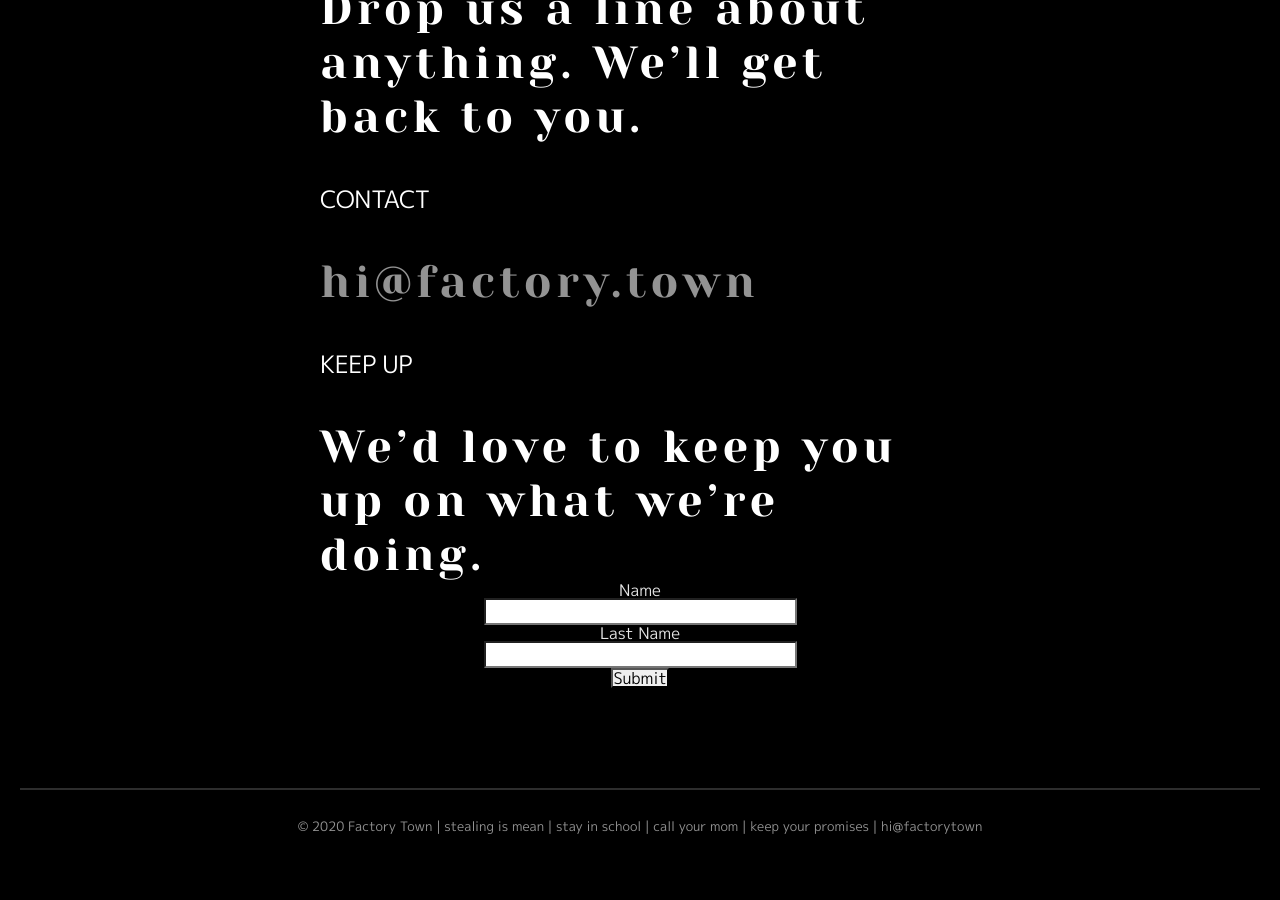
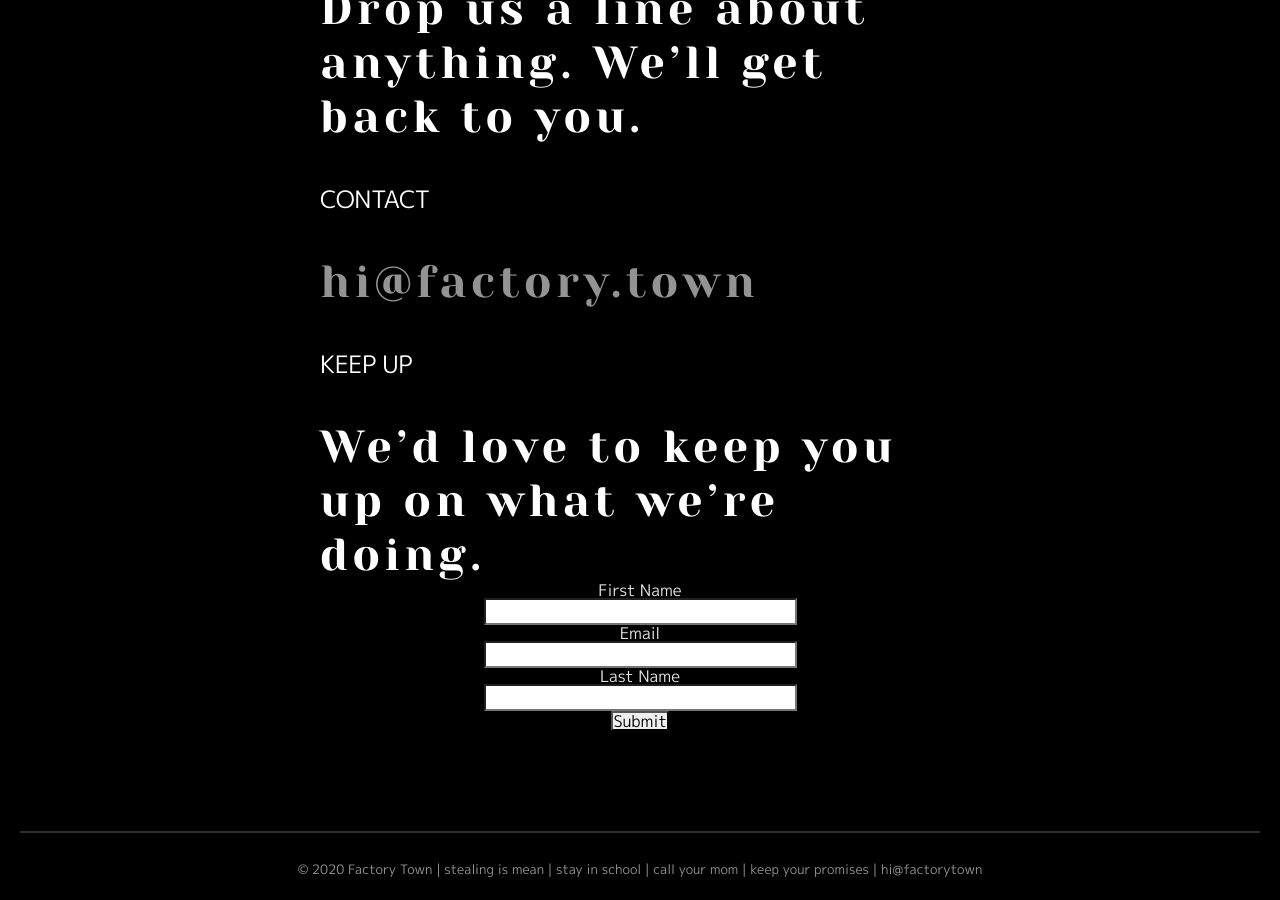
Before and after one commit to factorytown/factorytown.github.io, a Jekyll site: the page built from _pages/about.md, in a window 1280 px wide and 900 px high, scrolled down 1655 px. Built offline with Jekyll 4.4.1, drawn with Linux system fonts in a browser that asks for light colours; nearby versions of some CDN libraries; before the commit the page ends 2512 px from its top, so only the background shows below that.

Commit message:
Updated About

```diff
--- a/_pages/about.md
+++ b/_pages/about.md
@@ -28,23 +28,17 @@ title: ABOUT
 ## We'd love to keep you up on what we're doing.
 <center>
 
-
 <form action="http://sendy.factory.town/subscribe" method="POST" accept-charset="utf-8">
-	<label for="name">Name</label><br/>
+	<label for="name">First Name</label><br/>
 	<input type="text" name="name" id="name"/>
 	<br/>
-
-         <label for="last">Last Name</label><br/>
-         <input type="text" name="last" id="last"/><br/><div style="display:none;">
-
-
 	<label for="email">Email</label><br/>
 	<input type="email" name="email" id="email"/>
-        <br/>
-
-        <label for="hp">HP</label><br/>
+<br/>
+<label for="last">Last Name</label><br/>
+<input type="text" name="last" id="last"/><br/><div style="display:none;">
+	<label for="hp">HP</label><br/>
 	<input type="text" name="hp" id="hp"/>
-
 	</div>
 	<input type="hidden" name="list" value="hSPWAyGO6mOQ892ooRWHAjuQ"/>
 	<input type="hidden" name="subform" value="yes"/>
```
